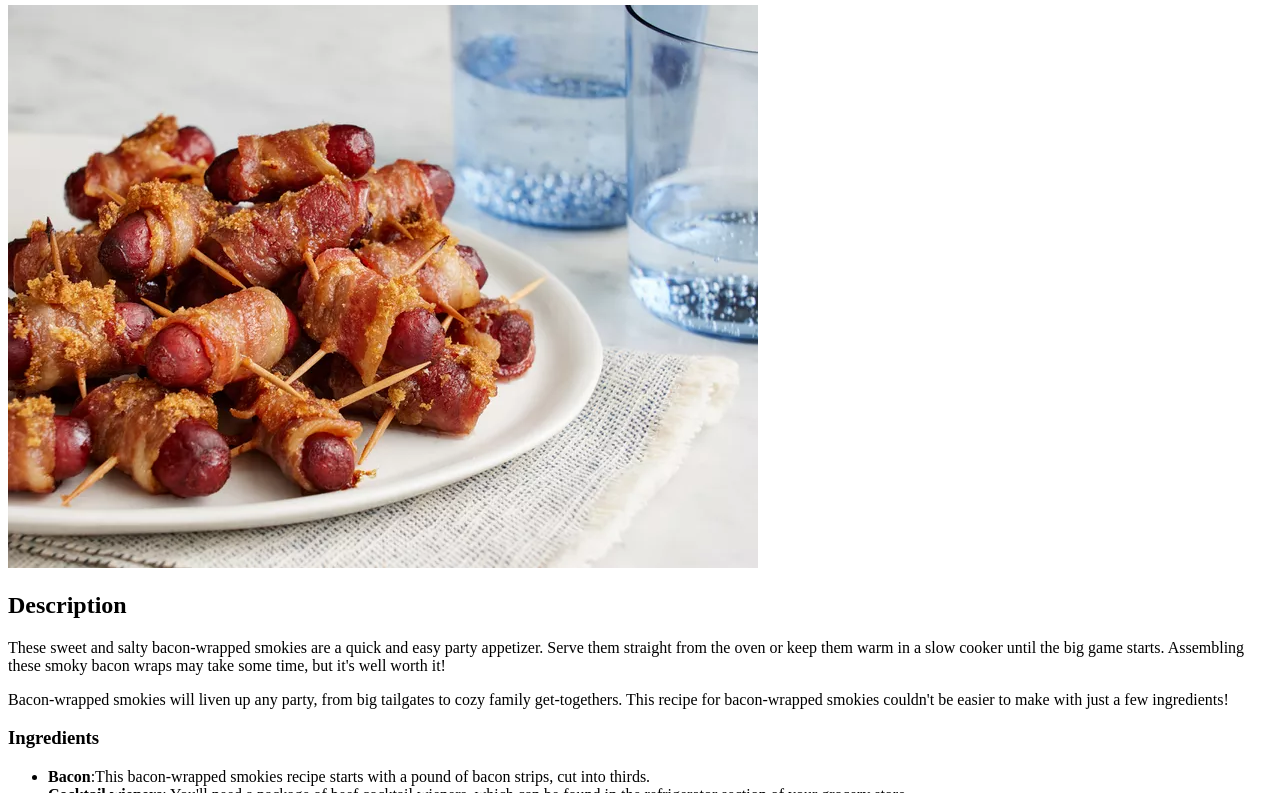
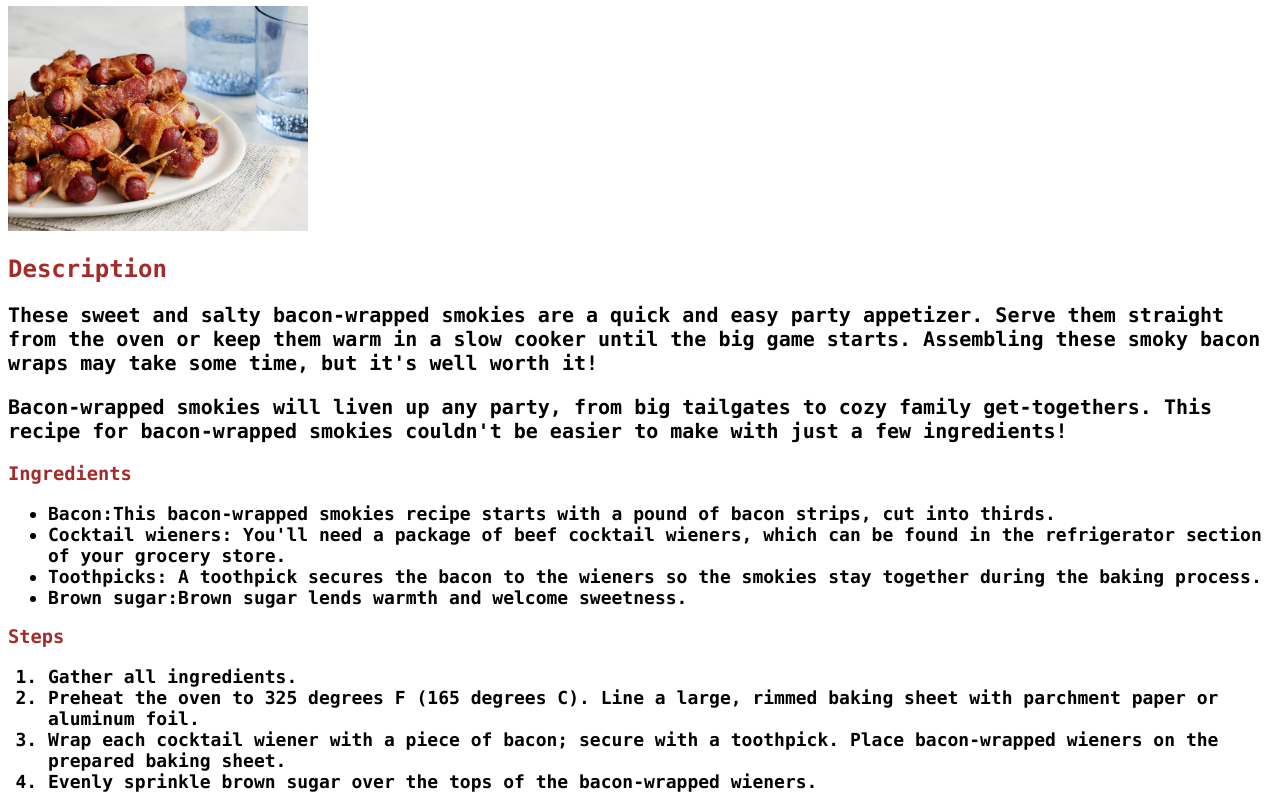
Before and after one commit to emanresu-shit/odin-recipes, a plain HTML site: page recipes/bacon.html in a window 1280 px wide. Shown: the part 75-868 px from the top of the page. Drawn offline with Linux system fonts and the light colour scheme.

Commit message:
Add Style Sheet Element and Style every page

```diff
--- a/recipes/bacon.html
+++ b/recipes/bacon.html
@@ -3,23 +3,24 @@
 <head>
     <meta charset="UTF-8">
     <meta name="viewport" content="width=device-width, initial-scale=1.0">
+    <link rel="stylesheet" href="../style/style.css">
     <title>Bacon Recipe</title>
 </head>
 <body>
-    <h1>Bacon Recipe</h1>
+    <h1 class="recipe title">Bacon Recipe</h1>
     <img src="../images/bacon.webp" alt="bacon salad image">
-    <h2>Description</h2>
+    <h2 class="title">Description</h2>
     <p>These sweet and salty bacon-wrapped smokies are a quick and easy party appetizer. Serve them straight from the oven or keep them warm in a slow cooker until the big game starts. Assembling these smoky bacon wraps may take some time, but it's well worth it!</p>
     <p>Bacon-wrapped smokies will liven up any party, from big tailgates to cozy family get-togethers. This recipe for bacon-wrapped smokies couldn't be easier to make with just a few ingredients!</p>
-    <h3>Ingredients</h3>
-    <ul>
+    <h3 class="title title-2">Ingredients</h3>
+    <ul class="list">
         <li><strong>Bacon</strong>:This bacon-wrapped smokies recipe starts with a pound of bacon strips, cut into thirds.</li>
         <li><strong>Cocktail wieners</strong>: You'll need a package of beef cocktail wieners, which can be found in the refrigerator section of your grocery store.</li>
         <li><strong>Toothpicks</strong>: A toothpick secures the bacon to the wieners so the smokies stay together during the baking process.</li>
         <li><strong>Brown sugar</strong>:Brown sugar lends warmth and welcome sweetness. </li>
     </ul>
-    <h3>Steps</h3>
-    <ol>
+    <h3 class="title title-2">Steps</h3>
+    <ol class="list">
         <li>Gather all ingredients.
 
         </li>
--- /dev/null
+++ b/style/style.css
@@ -0,0 +1,25 @@
+* {
+    font-family: "Lucida Console", "Courier New", monospace;
+}
+img {
+    width: 300px;
+    height: auto;
+}
+.recipe .title {
+    font-weight: 800;
+}
+
+.title {
+    color: brown;
+}
+.title-2 {
+    font-weight: bolder;
+}
+.list li {
+    font-size:18px;
+    font-weight: bold;
+}
+p {
+    font-size: 20px;
+    font-weight: bold;
+}
```
Also changed, not shown: index.html (+3 -2 lines), recipes/greek_salad.html (+7 -6 lines), recipes/pasta_salad.html (+7 -6 lines).
